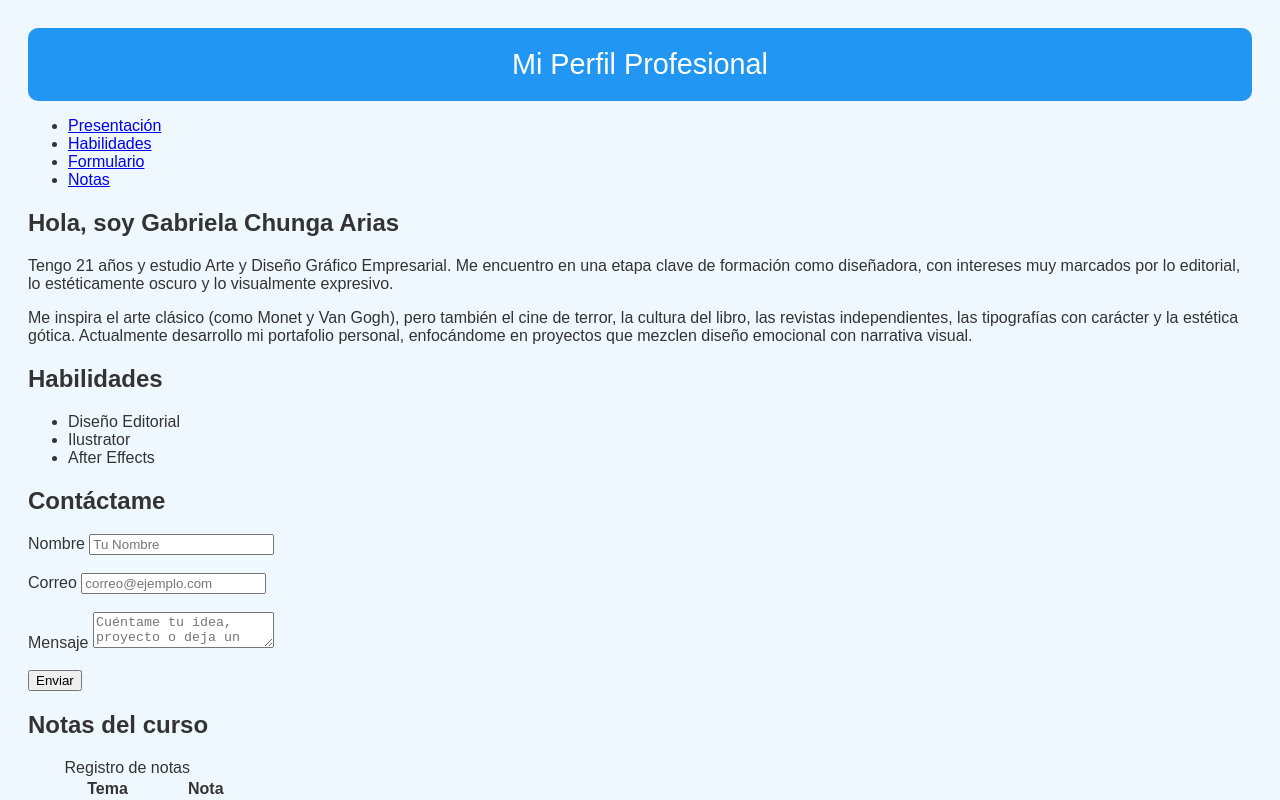
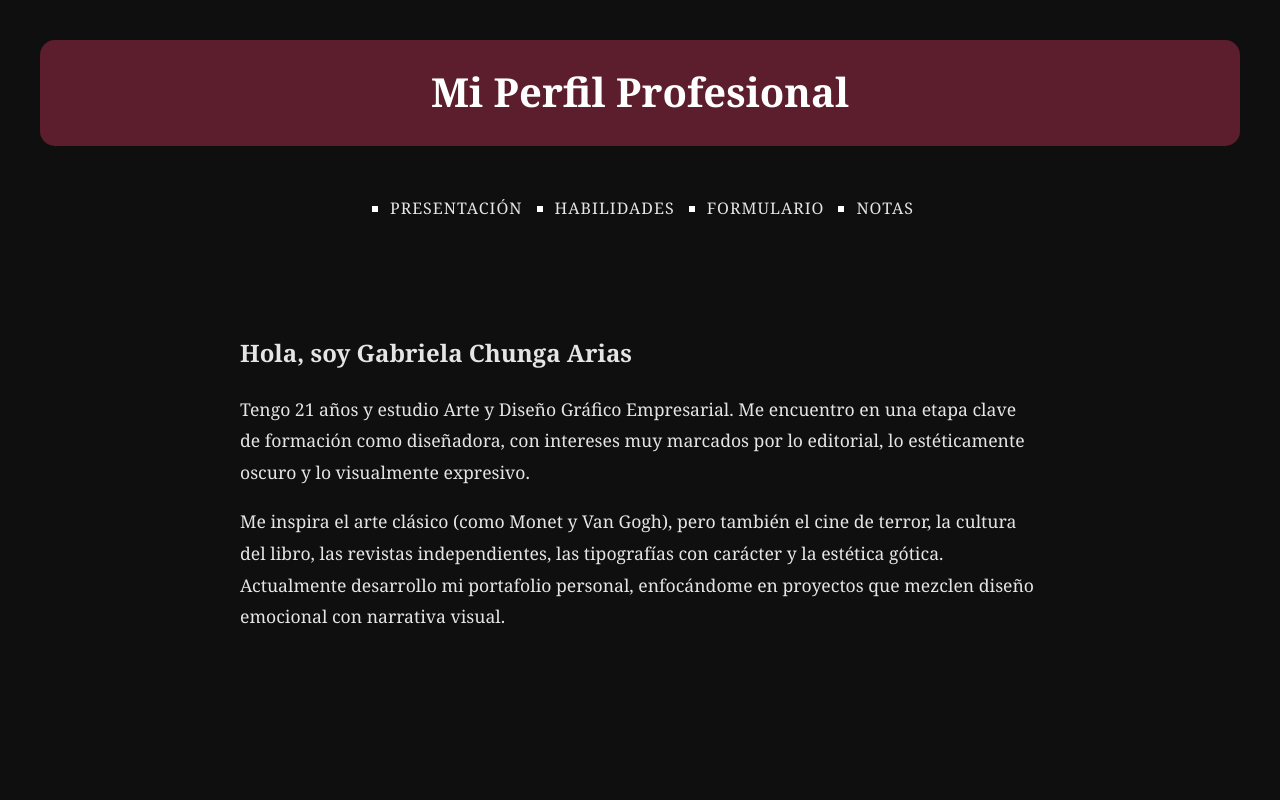
Before and after one commit to Gabrielajpg/perfil-estilo, a plain HTML site: page index.html in a window 1280 px wide. Shown: the top 800 px of the page. Drawn offline with Linux system fonts and the light colour scheme.

Commit message:
Personalice un poco css

```diff
--- a/estilos.css
+++ b/estilos.css
@@ -1,33 +1,160 @@
+html {
+    scroll-behavior: smooth;
+}
 body {
-    font-family: Arial, sans-serif;
-    background-color: aliceblue;
-    color: #333;
-    padding: 20px;
+    font-family:Georgia, serif;
+    background-color: #0f0f0f;
+    color: #e5e5e5;
+    line-height: 1.8;
+    padding: 2rem;
 }
 
 header {
     text-align: center;
-    font-size: 1.8em;
-    background-color: #2196f3;
+    font-size: 2.5rem;
+    font-weight: bold;
+    color: #fff;
+    background-color: #5c1e2c;
     color: white;
-    padding: 20px;
-    border-radius: 10px;
+    padding: 1rem;
+    margin-bottom: 2rem;
+    border-radius: 15px;
+    border-bottom: 2px solid #5c1e2c;
 }
 
-habilidades ul {
-    list-style: square;
-    padding-left: 20px;
-    margin-bottom: 20px;
+nav {
+    display: flex;
+    justify-content:center;
+    margin-bottom: 3rem;
+    text-align: justify;
+    color: #fff;
 }
 
-#habilidades li {
-    background-color: #e3f2fd;
-    margin-bottom: 8px;
-    padding: 8px;
-    border-radius: 5px;
-    transition: background-color 0.3s;
+nav ul {
+    list-style: none;
+    display: flex;
+    gap: 2rem;
 }
 
-#habilidades li:hover {
-background-color: #bbdefb;
+nav a {
+  text-decoration: none;
+  color: #e5e5e5;
+  font-weight: 500;
+  text-transform: uppercase;
+  letter-spacing: 1px;
+  position:initial;
+  text-align: center;
+  }
+
+nav li:hover {
+  background-color: #5c1e2c;
 }
+
+section {
+  margin-bottom: 5rem;
+  max-width: 800px;
+  margin-left: auto;
+  margin-right: auto;
+  padding: 1rem;
+  animation: slideUp 1s ease;
+}
+
+section h2,
+#presentacion h1 {
+  font-family: 'Georgia', serif;
+  font-size: 2rem;
+  color: #b0485d;
+  margin-bottom: 1rem;
+}
+
+section p,
+section ul,
+section table {
+  font-size: 1.1rem;
+  margin-bottom: 1rem;
+}
+
+ul {
+  padding-left: 1.5rem;
+}
+
+ul li {
+  margin-bottom: 0.5rem;
+  list-style-type: square;
+}
+
+form {
+  display: flex;
+  flex-direction: column;
+}
+
+form label {
+  margin-top: 1rem;
+  font-weight: bold;
+}
+
+form input,
+form textarea {
+  background-color: #1c1c1c;
+  border: 1px solid #5a2d3d;
+  color: #f1f1f1;
+  padding: 0.75rem;
+  border-radius: 5px;
+  margin-top: 0.3rem;
+}
+
+form input:focus,
+form textarea:focus {
+  outline: none;
+  border-color: #a23a52;
+  box-shadow: 0 0 8px rgba(162, 58, 82, 0.5);
+}
+
+form button {
+  margin-top: 2rem;
+  padding: 0.75rem 1.5rem;
+  border: none;
+  background-color: #a23a52;
+  color: #fff;
+  font-weight: bold;
+  cursor: pointer;
+  border-radius: 5px;
+}
+
+form button:hover {
+  background-color: #5c1e2c;
+}
+
+
+table {
+  width: 100%;
+  border-collapse: collapse;
+  margin-top: 1rem;
+  border: 1px solid #5a2d3d;
+}
+
+caption {
+  width: 100%;
+  border-collapse: collapse;
+  margin-top: 1rem;
+  border: 1px solid #5a2d3d;
+  color: #a23a52;
+}
+
+th, td {
+  padding: 1rem;
+  text-align: left;
+  border-bottom: 1px solid #333;
+}
+
+th {
+  background-color: #1a1a1a;
+  color: #a23a52;
+}
+
+footer {
+  text-align: center;
+  margin-top: 3rem;
+  font-size: 0.9rem;
+  color: #666;
+}
```
